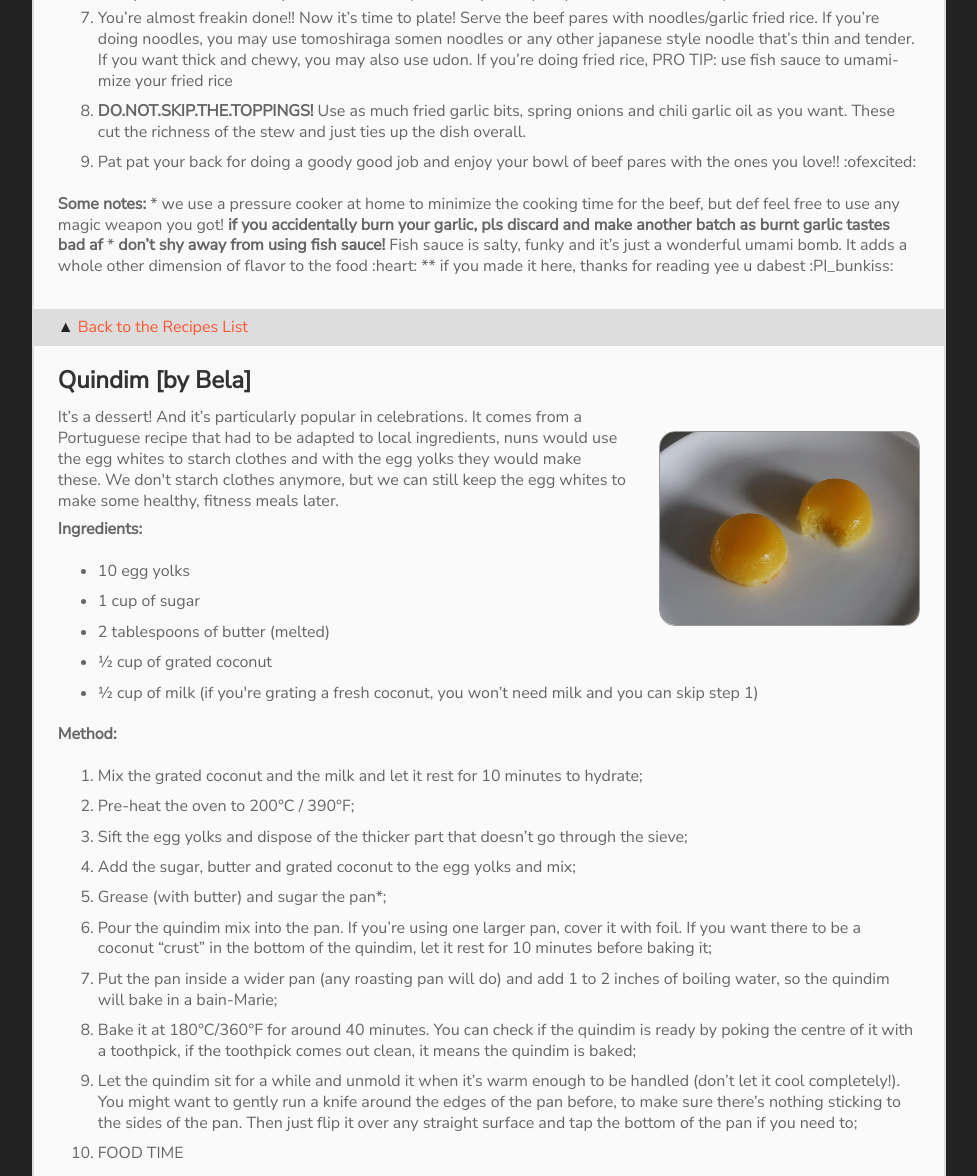
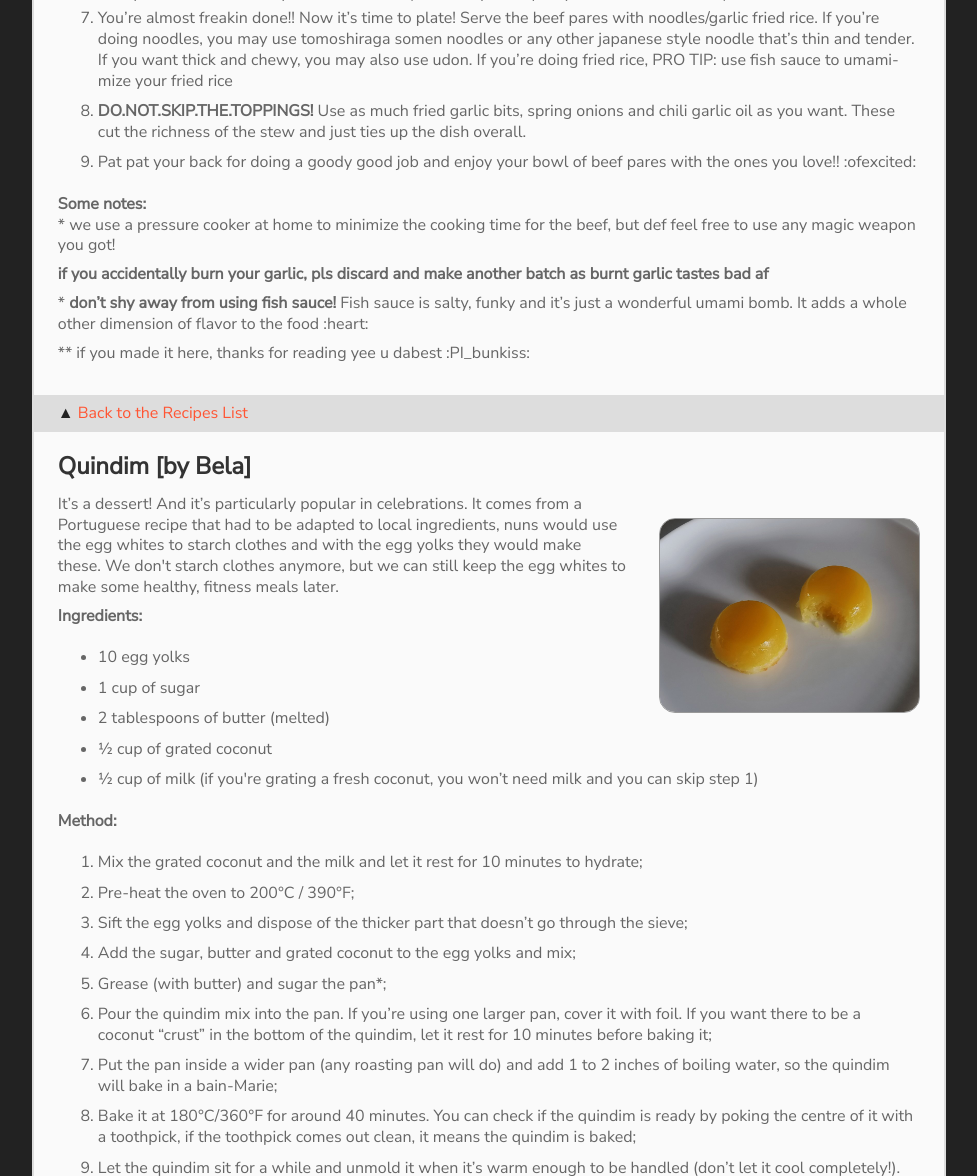
Before and after one commit to old-folks/cookbook, a plain HTML site: page index.html in a window 1280 px wide. Shown: the part 5070-6246 px from the top of the page, without its empty margins (151-1128 px from the left). Drawn offline with Linux system fonts and the light colour scheme.

Commit message:
last update for season 1

```diff
--- a/index.html
+++ b/index.html
@@ -267,15 +267,10 @@ Add your cornstarch slurry a little at a time (note! Only add up to your desired
 </ol>
 </p>
 <strong>Some notes:</strong>
-* we use a pressure cooker at home to minimize the cooking time for the beef, but def feel free to use any magic weapon you got!
-<strong>if you accidentally burn your garlic, pls discard and make another batch as burnt garlic tastes bad af</strong>
-*  <strong>don’t shy away from using fish sauce!</strong> Fish sauce is salty, funky and it’s just a wonderful umami bomb. It adds a whole other dimension of flavor to the food :heart:
-** if you made it here, thanks for reading  yee u dabest :PI_bunkiss:
-<p>
-
-
-</ol>
-</p>
+<p>* we use a pressure cooker at home to minimize the cooking time for the beef, but def feel free to use any magic weapon you got!</p>
+<p><strong>if you accidentally burn your garlic, pls discard and make another batch as burnt garlic tastes bad af</strong></p>
+<p>* <strong>don’t shy away from using fish sauce!</strong> Fish sauce is salty, funky and it’s just a wonderful umami bomb. It adds a whole other dimension of flavor to the food :heart:</p>
+<p>** if you made it here, thanks for reading  yee u dabest :PI_bunkiss:</p>
 
 <p class="bordered"> <a href="#contents" class="in_text_link"><span class="up_arrow">&#x25b2;</span> Back to the Recipes List</a></p>
 
@@ -574,7 +569,7 @@ Serving size: 1 filled squash half</li>
 </ul>
 <strong>Instructions:</strong>
 <ol>
-<li>Ruin a perfectly good pizza with mayonnaise and pineapple.</li>
+<li>Ruin a perfectly good pineapple pizza with mayonnaise.</li>
 <li>Cry.</li>
 </ol>
 </p>
```
